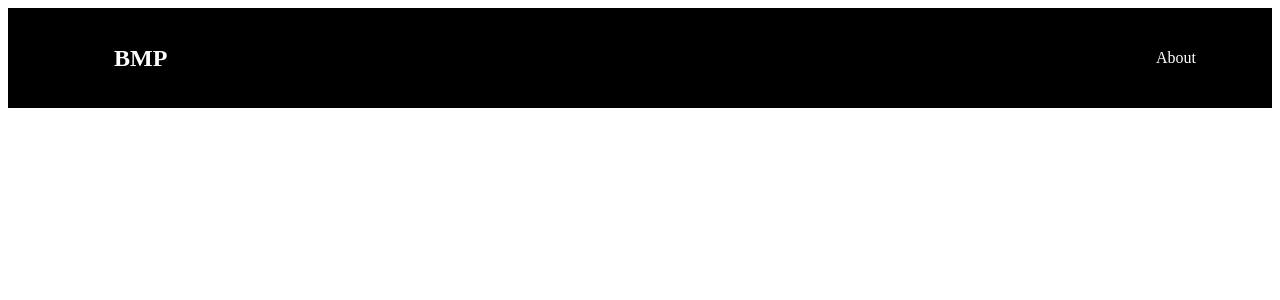
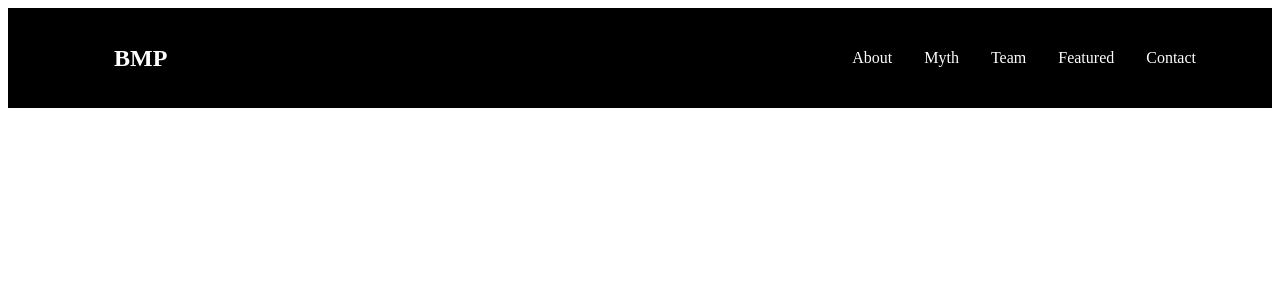
Before and after one commit to Ro5hi/black-myths-podcast, a React (Create React App) app: page / in a window 1280 px wide. Shown: the top 300 px of the page. Built offline with nearby package versions, Linux system fonts and the light colour scheme; the HTML template or start-up script is replaced by a standard one.

Commit message:
added additional links on navbar

```diff
--- a/src/components/Navbar/NavStyle.js
+++ b/src/components/Navbar/NavStyle.js
@@ -95,5 +95,6 @@ export const MobileIcon = styled.div`
         transform: translate(-100%, 60%);
         font-size: 1.5rem;
         cursor: pointer;
+        color: #ffffff;
     }
 `
--- a/src/components/Navbar/index.js
+++ b/src/components/Navbar/index.js
@@ -22,6 +22,18 @@ const NavBar = () => {
                     <NavItem>
                         <NavLink to="about">About</NavLink>
                     </NavItem>
+                    <NavItem>
+                        <NavLink to="myth">Myth</NavLink>
+                    </NavItem>
+                    <NavItem>
+                        <NavLink to="team">Team</NavLink>
+                    </NavItem>
+                    <NavItem>
+                        <NavLink to="featured">Featured</NavLink>
+                    </NavItem>
+                    <NavItem>
+                        <NavLink to="contact">Contact</NavLink>
+                    </NavItem>
                 </NavMenu>
                 </NavContainer>
             </Nav>
```
